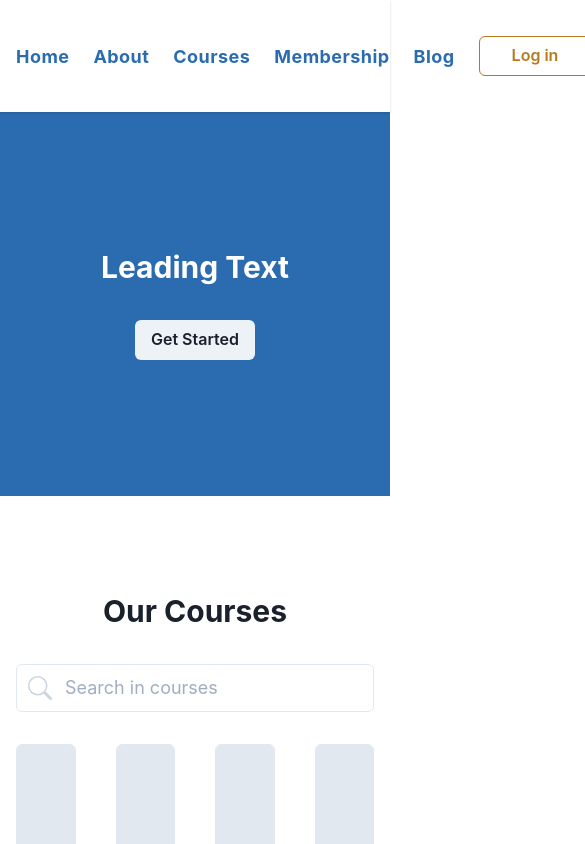
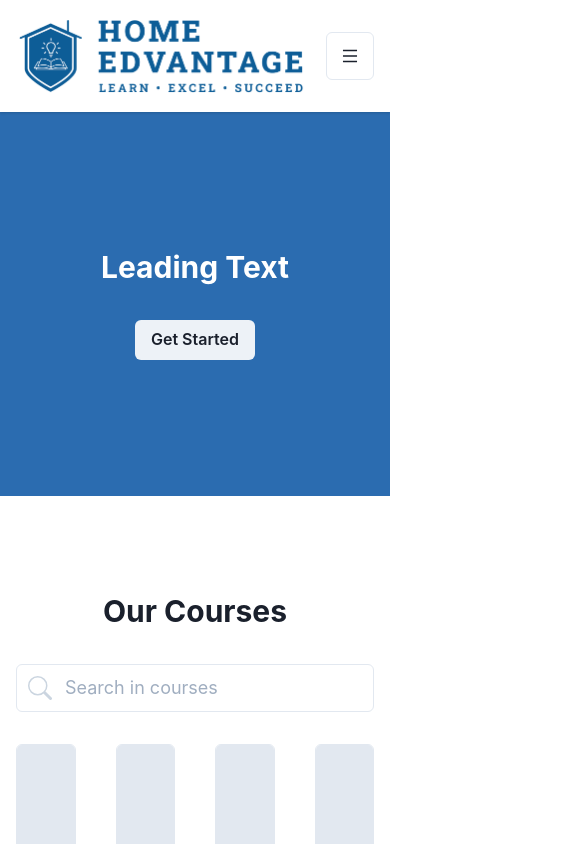
Before and after one commit to livelifedev/home-edvantage, a Next.js app: page / in a window 390 px wide. Shown: the top 844 px of the page, 585 px wide, since content can reach past the window. Built offline with nearby package versions, Linux system fonts and the light colour scheme.

Commit message:
added hamburger

```diff
--- a/pages/index.js
+++ b/pages/index.js
@@ -2,14 +2,13 @@ import {
   Box,
   Button,
   Container,
-  Flex,
+  Divider,
   Heading,
   Icon,
   Input,
   InputGroup,
   InputLeftElement,
   SimpleGrid,
-  Divider,
 } from "@chakra-ui/react";
 import { BsSearch } from "react-icons/bs";
 import Layout from "../src/components/layouts/Layout";
--- a/src/components/layouts/Nav.js
+++ b/src/components/layouts/Nav.js
@@ -5,14 +5,16 @@ import {
   Button,
   ButtonGroup,
   Container,
+  IconButton,
   Link,
   Spacer,
 } from "@chakra-ui/react";
+import { AiOutlineMenu } from "react-icons/ai";
 
 function SingleNavLink({ name, href }) {
   return (
     <NextLink href={href}>
-      <Link color="blue.600" pr="6">
+      <Link color="blue.600" px="3">
         {name}
       </Link>
     </NextLink>
@@ -30,14 +32,21 @@ export default function Nav() {
           height={636 / 8}
         />
         <Spacer />
-        <Box fontWeight="bold" fontSize="lg" letterSpacing="wide">
+
+        <Box
+          fontWeight="bold"
+          fontSize="lg"
+          letterSpacing="wide"
+          mx="3"
+          d={["none", null, null, "block"]}
+        >
           <SingleNavLink name="Home" href="/" />
           <SingleNavLink name="About" href="/" />
           <SingleNavLink name="Courses" href="/" />
           <SingleNavLink name="Membership" href="/" />
           <SingleNavLink name="Blog" href="/" />
         </Box>
-        <ButtonGroup spacing="1">
+        <ButtonGroup spacing="1" d={["none", null, null, "inline-flex"]}>
           <Button variant="outline" px="8" colorScheme="yellow">
             Log in
           </Button>
@@ -45,6 +54,15 @@ export default function Nav() {
             Register
           </Button>
         </ButtonGroup>
+
+        <IconButton
+          ml="4"
+          aria-label="Open nav menu"
+          icon={<AiOutlineMenu />}
+          size="lg"
+          variant="outline"
+          d={["inline-flex", null, null, "none"]}
+        />
       </Container>
     </Box>
   );
```
